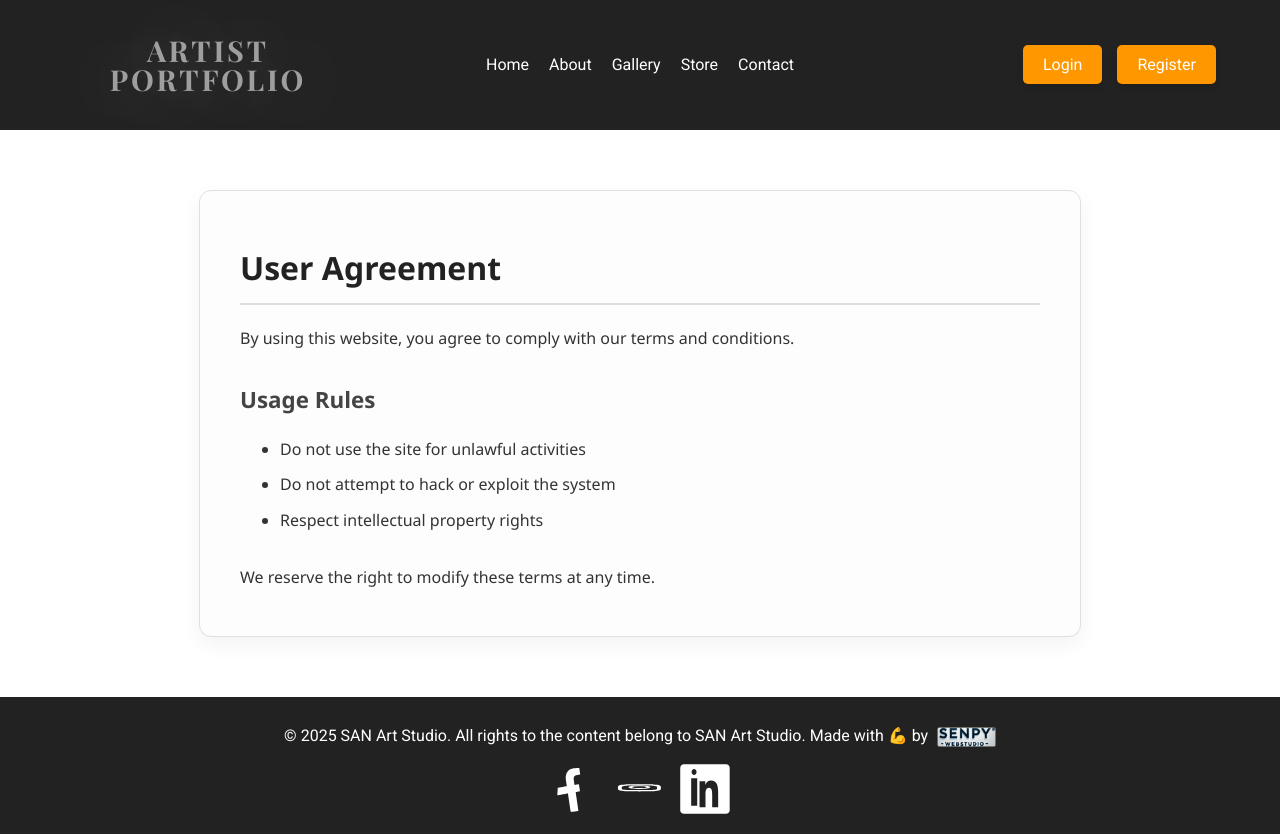
After one commit to Pro100grammist/artist_portfolio, a Django app: page /store/user-agreement/ in a window 1280 px wide. The commit adds this page. Run offline with Django 5.2, Linux system fonts and the light colour scheme; parts of the project's set-up code (start-up, migrations or seed data) failed here and were passed over; some libraries are stand-ins or nearby versions; grey boxes are pictures that could not be loaded.

```diff
--- a/artist_portfolio/artist_portfolio/settings.py
+++ b/artist_portfolio/artist_portfolio/settings.py
@@ -57,6 +57,7 @@ INSTALLED_APPS = [
     'django.contrib.messages',
     'django.contrib.staticfiles',
     "django.contrib.sites",
+    'django.contrib.flatpages',
 
     'rest_framework',
     'rest_framework.authtoken',
@@ -96,6 +97,7 @@ MIDDLEWARE = [
     'django.middleware.common.CommonMiddleware',
     'django.middleware.csrf.CsrfViewMiddleware',
     'django.contrib.auth.middleware.AuthenticationMiddleware',
+    'django.contrib.flatpages.middleware.FlatpageFallbackMiddleware',
     'django.contrib.messages.middleware.MessageMiddleware',
     'django.middleware.clickjacking.XFrameOptionsMiddleware',
     'allauth.account.middleware.AccountMiddleware',
@@ -190,7 +192,7 @@ USE_I18N = True
 
 USE_TZ = True
 
-SITE_ID = 1
+SITE_ID = int(env("SITE_ID"))  # for prod KEY: SITE_ID / VALUE: 5
 
 # Automatic redirect after login
 LOGIN_REDIRECT_URL = "/profile/"
--- a/artist_portfolio/static/css/style.css
+++ b/artist_portfolio/static/css/style.css
@@ -1328,3 +1328,55 @@ video {
     background-color: #f8d7da;
     border: 1px solid #f5c6cb;
 }
+
+
+/* Privacy Policy Page */
+.policy-container {
+    max-width: 800px;
+    margin: 60px auto;
+    padding: 30px 40px;
+    background-color: #fdfdfd;
+    border: 1px solid #e0e0e0;
+    border-radius: 12px;
+    box-shadow: 0 8px 20px rgba(0, 0, 0, 0.05);
+    font-family: 'Segoe UI', Tahoma, Geneva, Verdana, sans-serif;
+    color: #333;
+}
+
+.policy-container h1 {
+    font-size: 2rem;
+    margin-bottom: 20px;
+    color: #222;
+    border-bottom: 2px solid #ddd;
+    padding-bottom: 10px;
+}
+
+.policy-container h2 {
+    font-size: 1.4rem;
+    margin-top: 30px;
+    color: #444;
+}
+
+.policy-container p {
+    line-height: 1.7;
+    margin-bottom: 15px;
+}
+
+.policy-container ul {
+    margin: 15px 0 30px 20px;
+    padding-left: 20px;
+}
+
+.policy-container ul li {
+    margin-bottom: 10px;
+    list-style-type: disc;
+}
+
+.policy-container a {
+    color: #007BFF;
+    text-decoration: none;
+}
+
+.policy-container a:hover {
+    text-decoration: underline;
+}
--- /dev/null
+++ b/artist_portfolio/store/templates/store/user_agreement.html
@@ -0,0 +1,16 @@
+{% extends "base.html" %}
+{% block title %}User Agreement{% endblock %}
+
+{% block content %}
+<div class="policy-container">
+    <h1>User Agreement</h1>
+    <p>By using this website, you agree to comply with our terms and conditions.</p>
+    <h2>Usage Rules</h2>
+    <ul>
+        <li>Do not use the site for unlawful activities</li>
+        <li>Do not attempt to hack or exploit the system</li>
+        <li>Respect intellectual property rights</li>
+    </ul>
+    <p>We reserve the right to modify these terms at any time.</p>
+</div>
+{% endblock %}
--- a/artist_portfolio/store/urls.py
+++ b/artist_portfolio/store/urls.py
@@ -1,9 +1,21 @@
 from django.urls import path
-from .views import ProductListView, cart_view
+from django.contrib.flatpages.views import flatpage
+from .views import (
+    ProductListView,
+    cart_view,
+    payment_and_delivery,
+    exchange_and_refunds,
+    privacy_policy,
+    user_agreement,
+)
 
 app_name = "store"
 
 urlpatterns = [
-    path('', ProductListView.as_view(), name='store-home'),
-    path('products/', ProductListView.as_view(), name='product-list'),
+    path("", ProductListView.as_view(), name="store-home"),
+    path("products/", ProductListView.as_view(), name="product-list"),
+    path("payment-and-delivery/", payment_and_delivery, name="payment-and-delivery"),
+    path("exchange-and-refunds/", exchange_and_refunds, name="exchange-and-refunds"),
+    path("privacy-policy/", flatpage, {'url': '/store/privacy-policy/'}, name='privacy-policy'),
+    path("user-agreement/", user_agreement, name="user-agreement"),
 ]
--- a/artist_portfolio/store/views.py
+++ b/artist_portfolio/store/views.py
@@ -1,6 +1,4 @@
 from django.shortcuts import render
-from django.db.models import Q
-from django.http import JsonResponse
 from django.views.generic.list import ListView
 from django_filters.views import FilterView
 
@@ -51,3 +49,19 @@ def cart_view(request):
     Displays the shopping cart page.
     """
     return render(request, 'store/cart.html', {})
+
+
+def payment_and_delivery(request):
+    return render(request, "store/payment_and_delivery.html")
+
+
+def exchange_and_refunds(request):
+    return render(request, "store/exchange_and_refunds.html")
+
+
+def privacy_policy(request):
+    return render(request, "store/privacy_policy.html")
+
+
+def user_agreement(request):
+    return render(request, "store/user_agreement.html")
```
Also changed, not shown: artist_portfolio/store/templates/store/exchange_and_refunds.html (added, +16 -0 lines), artist_portfolio/store/templates/store/payment_and_delivery.html (added, +16 -0 lines), artist_portfolio/store/templates/store/privacy_policy.html (added, +17 -0 lines), artist_portfolio/store/templates/store/store.html (+4 -4 lines), artist_portfolio/templates/flatpages/default.html (added, +10 -0 lines), artist_portfolio/db.sqlite3.
